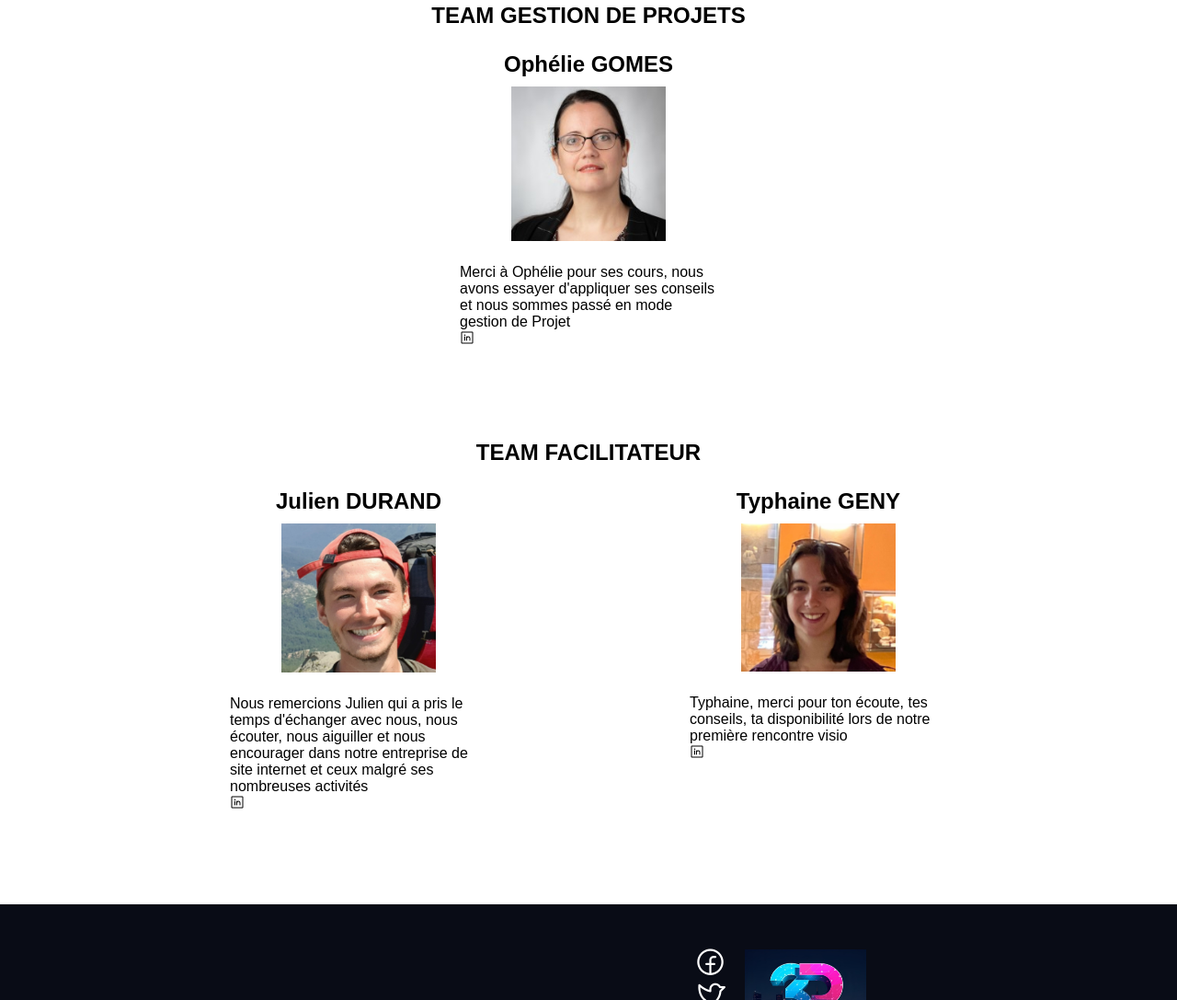
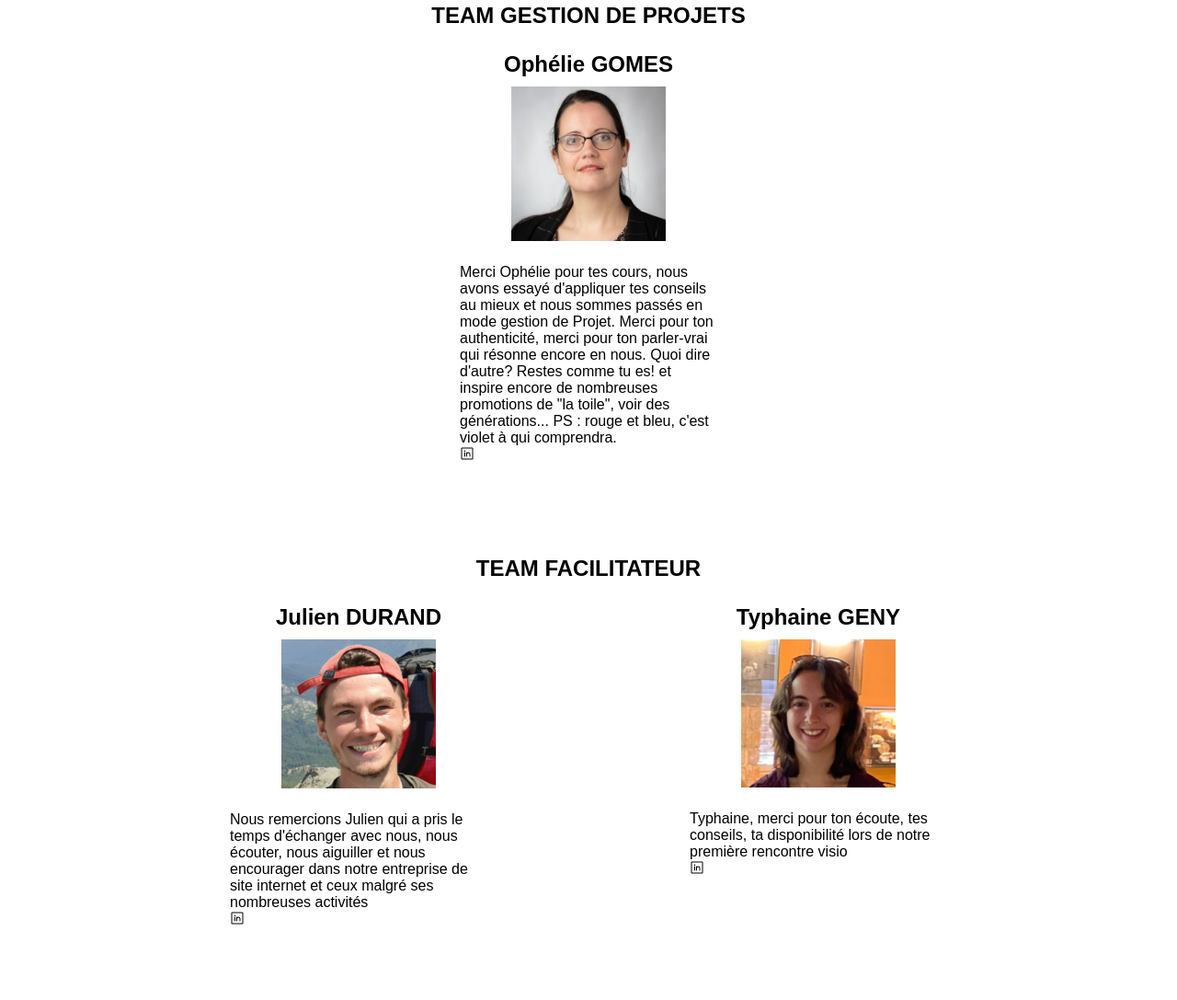
Before and after one commit to VINCENTEO42000/SFI6-V0, a plain HTML site: page remerciement.html in a window 1280 px wide. Shown: the part 2609-3696 px from the top of the page at 92% size. Drawn offline with nearby package versions, Linux system fonts and the light colour scheme.

Commit message:
adem encore

```diff
--- a/remerciement.html
+++ b/remerciement.html
@@ -253,11 +253,14 @@
                                     alt="">
                             </a>
 
-                            <p class="margin-top-25">Merci à Ophélie pour ses cours, nous avons essayer d'appliquer ses
-                                conseils et nous sommes
-                                passé
+                            <p class="margin-top-25">Merci Ophélie pour tes cours, nous avons essayé d'appliquer tes
+                                conseils au mieux et nous sommes
+                                passés
                                 en
-                                mode gestion de Projet </p>
+                                mode gestion de Projet. Merci pour ton authenticité, merci pour ton parler-vrai qui résonne encore en nous.
+                                Quoi dire d'autre? Restes comme tu es! et inspire encore de nombreuses promotions de "la toile", voir des générations...
+                                PS : rouge et bleu, c'est violet à qui comprendra.
+                            </p>
                         </div>
                         <a href="https://fr.linkedin.com/in/ogomes42" target="_blank"><i
                                 class="ph ph-linkedin-logo"></i></a>
```
